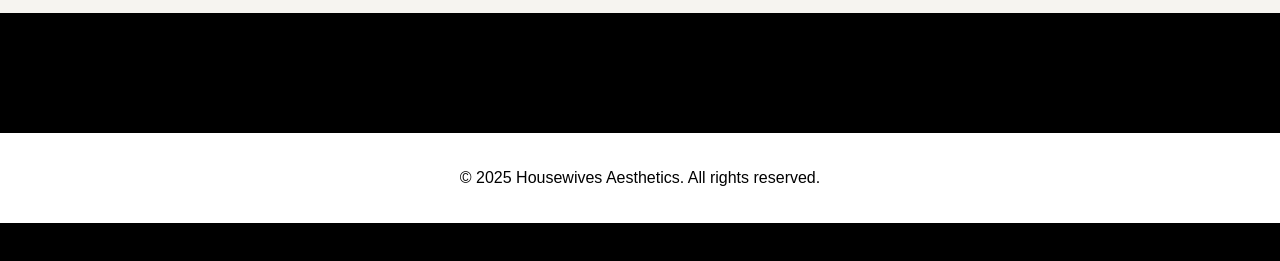
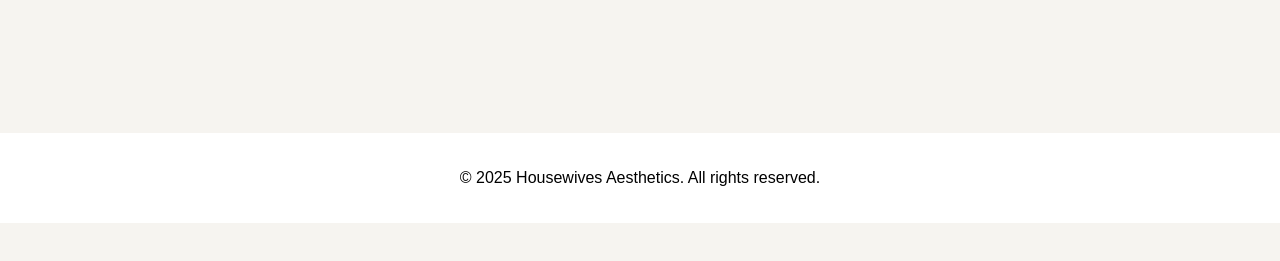
Before and after one commit to amaleley/Housewives-Aesthetics, a website: page public/index.html in a window 1280 px wide. Shown: the part 241-502 px from the top of the page. Drawn offline with Linux system fonts and the light colour scheme; no server answers.

Commit message:
Update essentialstyles.css

```diff
--- a/public/essentialstyles.css
+++ b/public/essentialstyles.css
@@ -3,8 +3,8 @@ body {
   font-family: 'Comfortaa', Arial, sans-serif;
   margin: 0;
   padding: 0;
-  background-color: #000;/*#F6F4F0*/;
-  color: #000;
+  background-color: #F6F4F0;
+  color: #333;
 }
 
 /* Top Section */
@@ -100,6 +100,7 @@ body {
   gap: 10px;
   justify-content: center;
   margin-top: 20px;
+  max-width:800px;
 }
 
 /* Individual Category Buttons */
```
